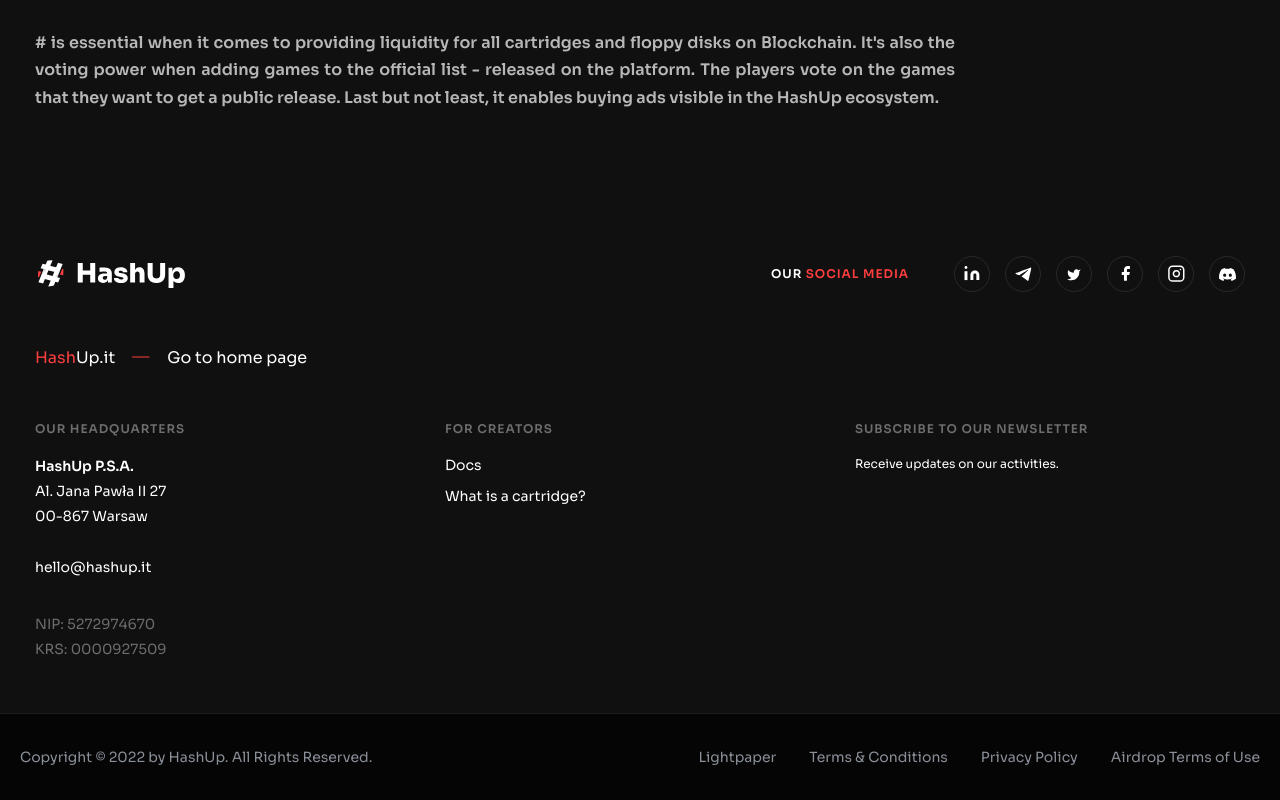
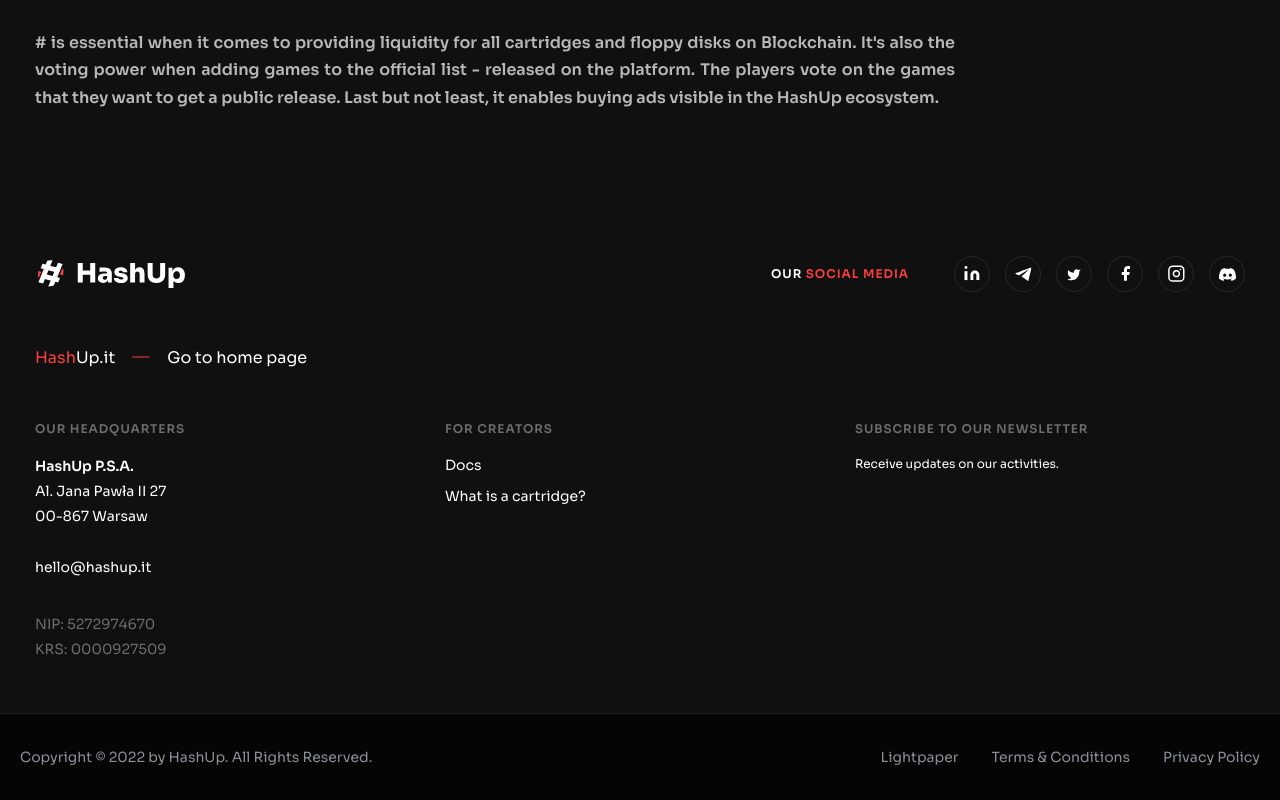
Before and after one commit to hashup-it/hashup-landing-archive, a Next.js app: page /media in a window 1280 px wide. Shown: the part 3214-4014 px from the top of the page. Built offline with nearby package versions, Linux system fonts and the light colour scheme.

Commit message:
pdf fixes & whitepaper button

```diff
--- a/src/components/global/Footer/FooterBottom/index.tsx
+++ b/src/components/global/Footer/FooterBottom/index.tsx
@@ -37,13 +37,6 @@
                     >
                         Privacy Policy
                     </StyledFooterLink>
-                    <StyledFooterLink
-                        href={Documents.airdropTermsOfUse}
-                        target="_blank"
-                        rel="noopener noreferer"
-                    >
-                        Airdrop Terms of Use
-                    </StyledFooterLink>
                 </StyledDocumentGroup>
             </div>
         </StyledFooterBottom>
--- a/src/components/pages/index/Header/Buttons/index.styles.tsx
+++ b/src/components/pages/index/Header/Buttons/index.styles.tsx
@@ -25,12 +25,13 @@
     font-size: 16px;
     text-align: center;
     text-transform: uppercase;
-    cursor: pointer;
+    /* cursor: pointer; */
     margin-left: 20px;
     position: relative;
     background-color: transparent;
     border-top-left-radius: 5px;
     border-top-right-radius: 5px;
+    opacity: 0.5;
 
     ${props =>
         props.isMenuShown &&
--- a/src/components/pages/index/Header/Buttons/index.tsx
+++ b/src/components/pages/index/Header/Buttons/index.tsx
@@ -42,9 +42,9 @@
 
     return (
         <StyledWhitepaperBox
-            onClick={() => setIsMenuShown(!isMenuShown)}
-            onMouseEnter={() => setIsMenuShown(true)}
-            onMouseLeave={() => setIsMenuShown(false)}
+            // onClick={() => setIsMenuShown(!isMenuShown)}
+            // onMouseEnter={() => setIsMenuShown(true)}
+            // onMouseLeave={() => setIsMenuShown(false)}
             isMenuShown={isMenuShown}
         >
             <div className="button-content">
--- a/src/config.tsx
+++ b/src/config.tsx
@@ -61,9 +61,9 @@
 } as const
 
 export const Documents = {
-    termsAndConditions: "https://cdn.hashup.it/landing/Hash_Token_Terms_of_Use.pdf",
-    airdropTermsOfUse: "https://cdn.hashup.it/landing/Hash_Token_Airdrop_Terms_and_Conditions.pdf",
-    privacyPolicy: "https://cdn.hashup.it/landing/Data_Protection_Policy.pdf",
+    termsAndConditions: "https://cdn.hashup.it/landing/HashUp.IT_-_Terms_And_Contitions.pdf",
+    // airdropTermsOfUse: "https://cdn.hashup.it/landing/Hash_Token_Airdrop_Terms_and_Conditions.pdf",
+    privacyPolicy: "https://cdn.hashup.it/landing/HashUp.IT_-_Data_Protection_Policy.pdf",
     lightpaper: "https://cdn.hashup.it/landing/lightpaper.pdf",
     pitchdeck: "https://cdn.hashup.it/landing/HashUp_PitchDeck.pdf",
 } as const
```
